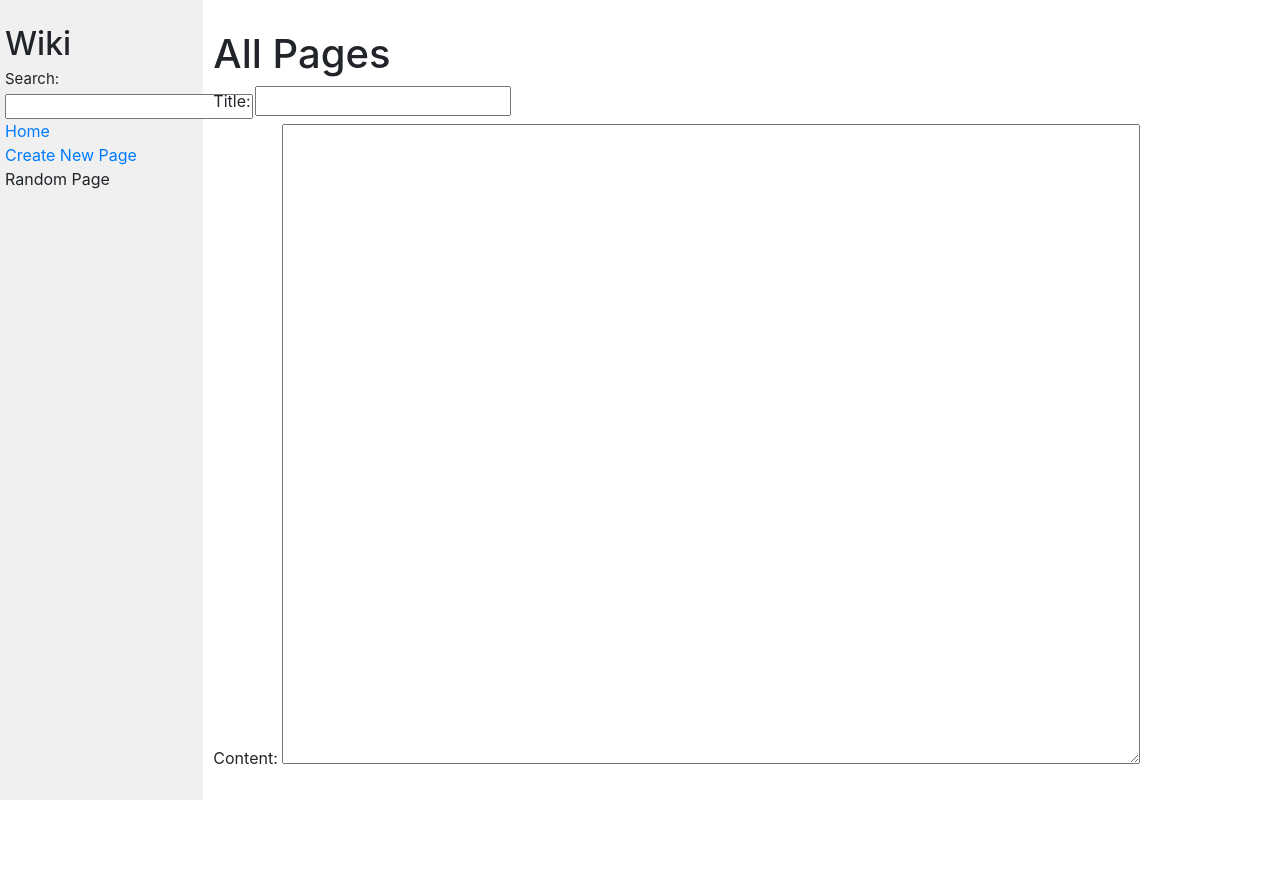
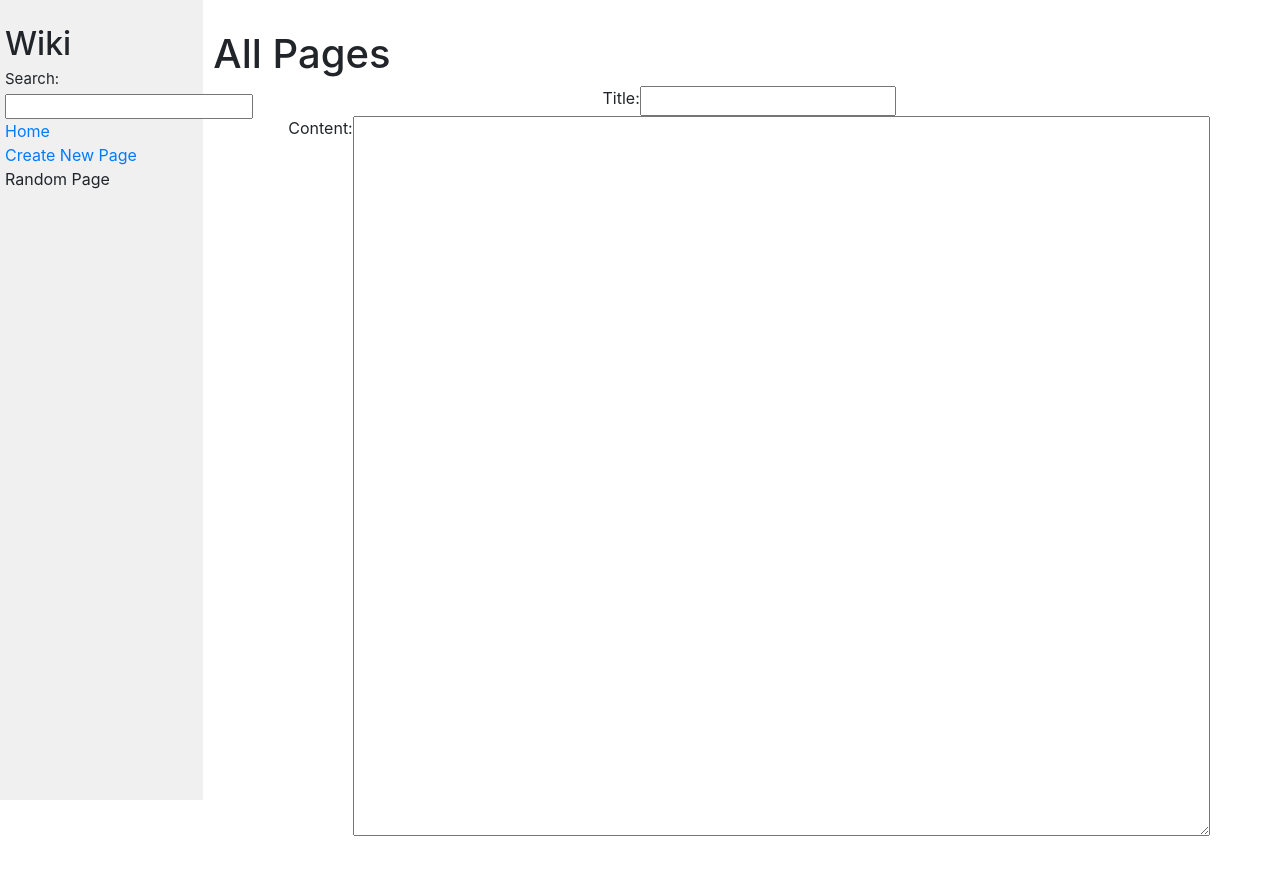
Before and after one commit to esch3/wiki, a Django app: page /wiki/new in a window 1280 px wide. Before the commit the page ends 800 px from the top, so only its background shows below. Run offline with Django 3.2, Linux system fonts and the light colour scheme; some libraries are stand-ins or nearby versions.

Commit message:
added bootstrap classes to create new page form

```diff
--- a/wiki/encyclopedia/static/encyclopedia/styles.css
+++ b/wiki/encyclopedia/static/encyclopedia/styles.css
@@ -11,11 +11,6 @@ code {
 h1 {
     margin-top: 0px;
     padding-top: 20px;
-}
-
-textarea {
-    height: 80vh;
-    width: 80%;
 }
 
 .main {
@@ -38,7 +33,7 @@ textarea {
     margin-top: 5px;
 }
 
-.create-form {
-    display: flex;
-    flex-direction: column;
+textarea {
+    height: 90vh;
+    width: 80%;
 }
--- a/wiki/encyclopedia/templates/encyclopedia/index.html
+++ b/wiki/encyclopedia/templates/encyclopedia/index.html
@@ -7,9 +7,13 @@
 {% block body %}
     <h1>All Pages</h1>
 
-    <div class="create-form">
-        <label>Title: {{ new_entry_form.title }} </label>
-        <label>Content: {{ new_entry_form.content }} </label>
+    <div class="container">
+        <div class="row justify-content-center">
+            Title: {{ new_entry_form.new_title }}
+        </div>
+        <div class="row justify-content-center">
+            Content: {{ new_entry_form.content }}
+        </div>
     </div>
 
     <ul>
--- a/wiki/encyclopedia/views.py
+++ b/wiki/encyclopedia/views.py
@@ -9,8 +9,8 @@ class SearchTitleForm(forms.Form):
     title = forms.CharField(label="Search")
 
 class CreateNewForm(forms.Form):
-    title = forms.CharField()
-    content = forms.CharField(widget=forms.Textarea)
+    new_title = forms.CharField(label="Title: ")
+    content = forms.CharField(label="Content: ", widget=forms.Textarea)
 
 def match_title(title):
     # Returns True if a complete match
```
